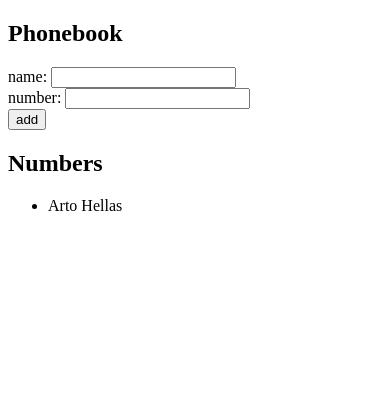
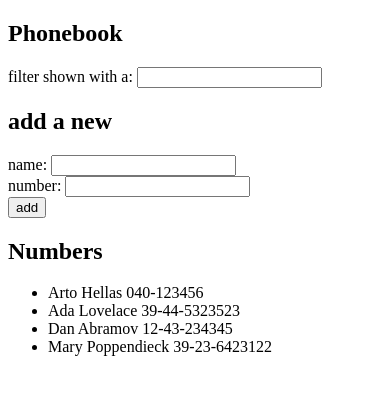
Before and after one commit to SagderovKamalIT/fullstackopen, a React (Vite) app in the folder part2/phonebook/: page / in a window 390 px wide. Shown: the top 394 px of the page. Built offline with nearby package versions, Linux system fonts and the light colour scheme.

Commit message:
feat: add filtration form to phonebook

```diff
--- a/part2/phonebook/src/App.tsx
+++ b/part2/phonebook/src/App.tsx
@@ -2,16 +2,22 @@
 
 const App = () => {
   // телефоная книга
-  const [persons, setPersons] = useState([{ name: "Arto Hellas" }]);
+  const [persons, setPersons] = useState([
+    { name: "Arto Hellas", number: "040-123456", id: 1 },
+    { name: "Ada Lovelace", number: "39-44-5323523", id: 2 },
+    { name: "Dan Abramov", number: "12-43-234345", id: 3 },
+    { name: "Mary Poppendieck", number: "39-23-6423122", id: 4 },
+  ]);
   const [newName, setNewName] = useState("");
   const [newPhone, setNewPhone] = useState("");
+  const [filterName, setFilterName] = useState("");
 
   const addNewPerson = (event) => {
     event.preventDefault();
 
     const newPerson = {
       name: newName,
-      phone: newPhone,
+      number: newPhone,
       id: String(persons.length + 1),
     };
 
@@ -22,10 +28,8 @@
     } else {
       setPersons(persons.concat(newPerson));
       setNewName("");
-      setNewPhone("")
+      setNewPhone("");
     }
-
-
   };
 
   const handleChangeName = (event) => {
@@ -33,26 +37,39 @@
   };
 
   const handleChangeNumber = (event) => {
-    setNewPhone(event.target.value)
+    setNewPhone(event.target.value);
+  };
 
+  // наличие контатка в списке
+
+  const personNameToShow = persons.filter((person) => {
+    return person.name.toLowerCase().includes(filterName.toLowerCase());
+  });
+
+  const handleToChange = (event) => {
+    setFilterName(event.target.value)
   }
-
-
 
   return (
     <div>
       <h2>Phonebook</h2>
+
+      <div>
+        <div>
+          filter shown with a:{" "}
+          <input value={filterName} onChange={handleToChange} />
+        </div>
+      </div>
+
+      <h2>add a new</h2>
       <form onSubmit={addNewPerson}>
         <div>
           name: <input value={newName} onChange={handleChangeName} />
         </div>
 
         {/* отображения номера телефона */}
-        <div >
-          number: <input
-          value={newPhone}
-          onChange={handleChangeNumber}
-          />
+        <div>
+          number: <input value={newPhone} onChange={handleChangeNumber} />
         </div>
         <div>
           <button type="submit">add</button>
@@ -61,8 +78,11 @@
       <h2>Numbers</h2>
 
       <ul>
-        {persons.map((person) => (
-          <li key={person.id}> {person.name} {person.phone}</li>
+        {personNameToShow.map((person) => (
+          <li key={person.id}>
+            {" "}
+            {person.name} {person.number}
+          </li>
         ))}
       </ul>
     </div>
```
